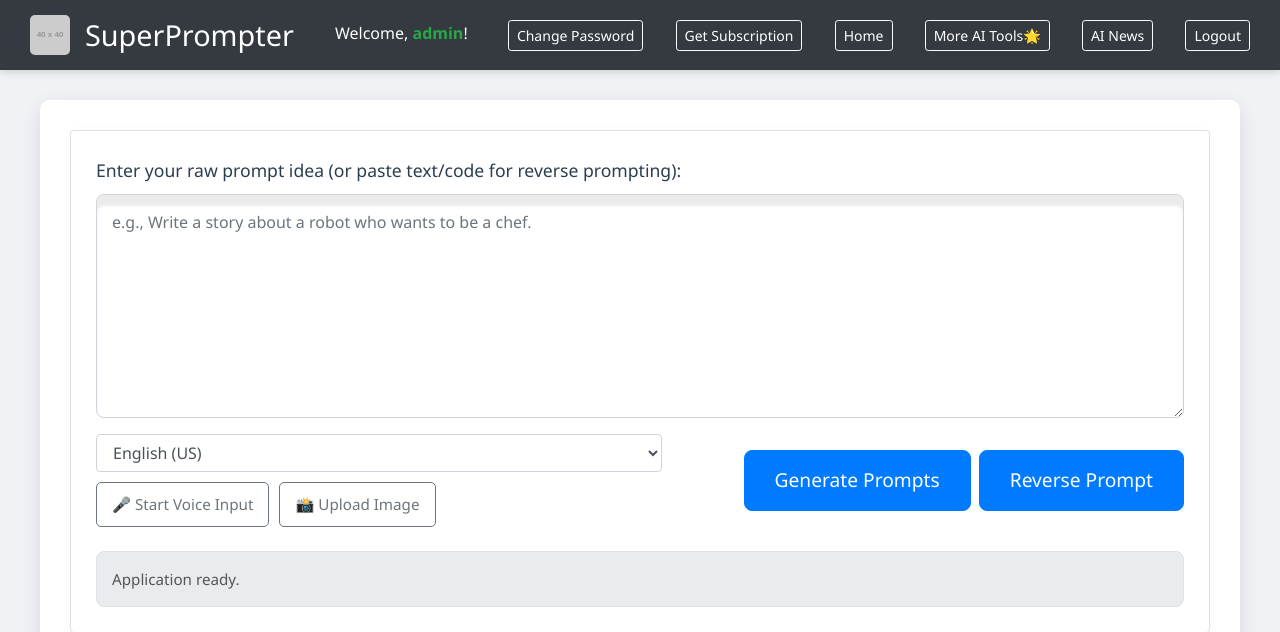
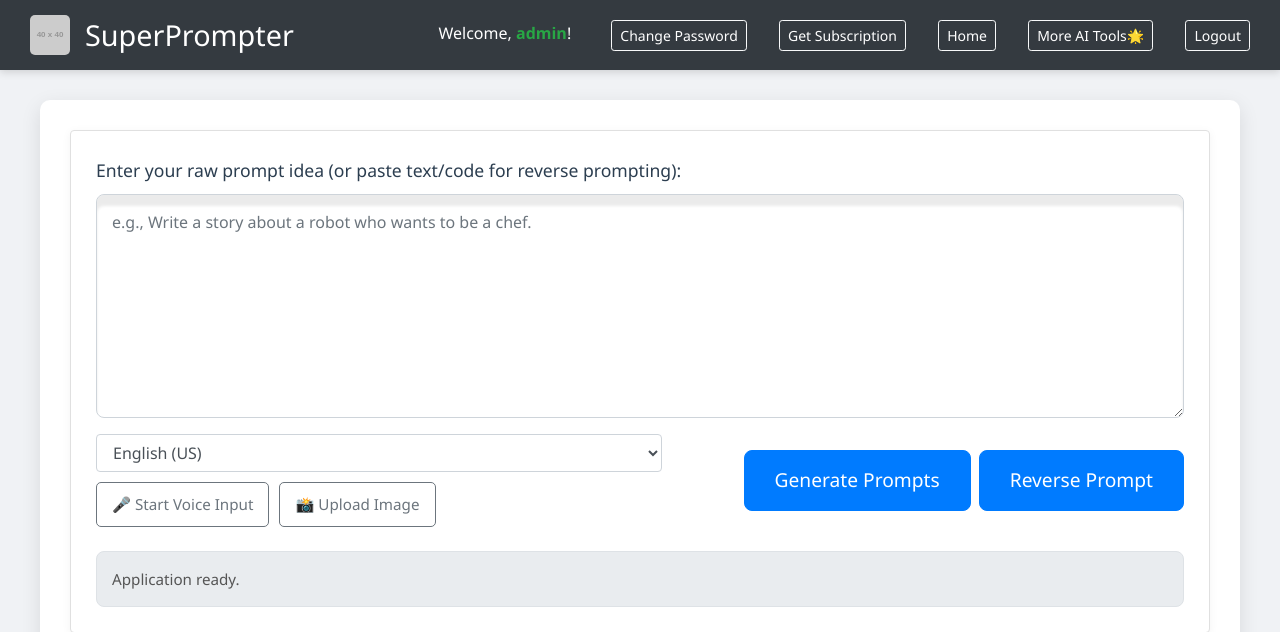
Before and after one commit to simpdatasush/promptsgenerator, a Flask app: page /app_home in a window 1280 px wide. Shown: the top 632 px of the page. Run offline with Flask 3, Linux system fonts and the light colour scheme; a user stored in the database is signed in; grey boxes labelled with a size stand in for pictures from a placeholder-image service; data that the repository does not hold is empty; some libraries are stand-ins or nearby versions.

Commit message:
Remove 'AI News' link from index.html
Removed the 'AI News' link from the navigation menu.

```diff
--- a/templates/index.html
+++ b/templates/index.html
@@ -545,7 +545,6 @@
                 <a href="{{ url_for('subscription') }}" class="btn btn-outline-light btn-sm mr-2">Get Subscription</a>
                 <a href="{{ url_for('landing') }}" class="btn btn-outline-light btn-sm mr-2">Home</a>
                 <a href="{{ url_for('dashboard') }}" class="btn btn-outline-light btn-sm mr-2">More AI Tools🌟</a>
-                <a href="{{ url_for('all_news') }}" class="btn btn-outline-light btn-sm mr-2">AI News</a>
                 <a href="{{ url_for('logout') }}" class="btn btn-outline-light btn-sm">Logout</a>
             {% else %}
                 <a href="{{ url_for('login') }}" class="btn btn-outline-light btn-sm mr-2">Login</a>
```
